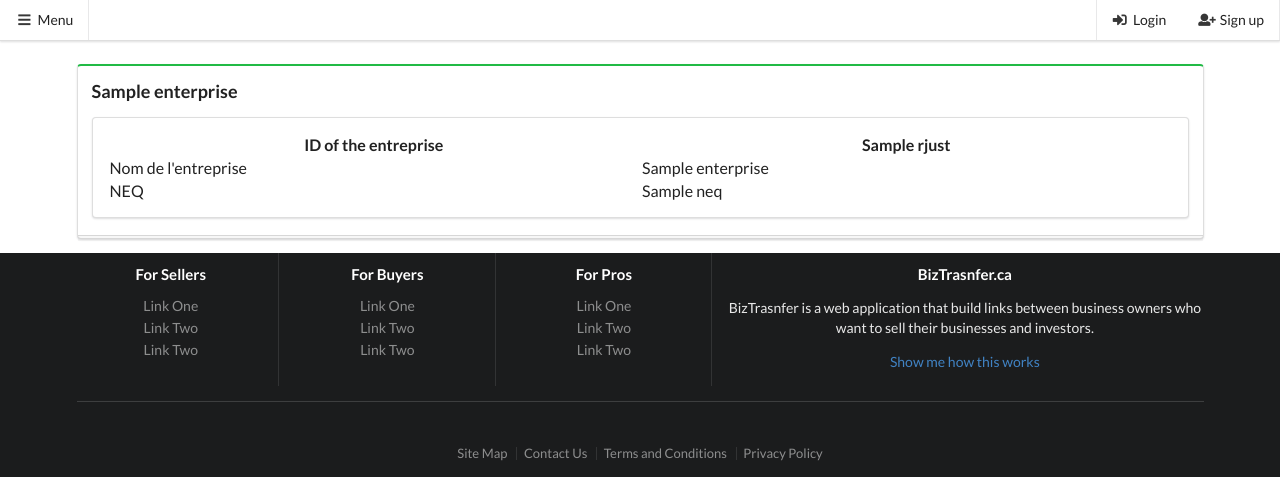
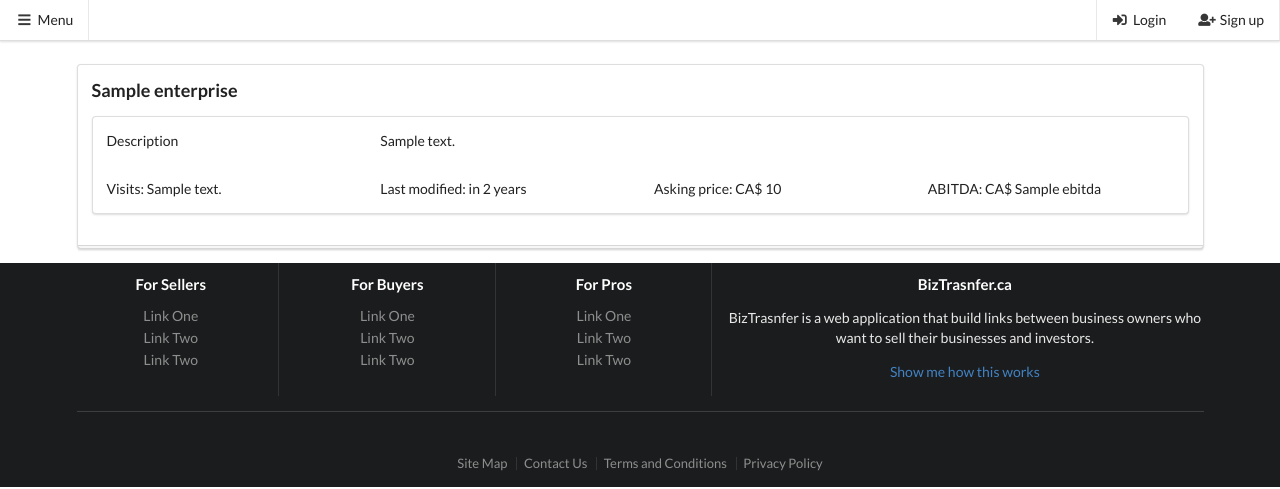
Before and after one commit to IPCONNEX/BizTransfer, a Flask app: page /listings/ in a window 1280 px wide. Shown: the top 489 px of the page. Run offline with Flask 2, Linux system fonts and the light colour scheme; a database or web service that is not in the repository returns one stand-in record (values such as "Sample title"); parts of the project's set-up code (start-up, migrations or seed data) failed here and were passed over; some libraries are stand-ins or nearby versions.

Commit message:
adjust-newpost-config-file +working
+ Config based on Class
+ Env variable to launch
+ next button on new post part of the layout

- review the fields to enter
- work on DB structure
- config file for DB

```diff
--- a/BizTransfer.py
+++ b/BizTransfer.py
@@ -1,25 +1,33 @@
 #! Python
 #  BizTransfer Web Application for Business exchanges
 
-from flask import render_template, request, Flask, flash, redirect, url_for, session, logging
+from flask import render_template, request, Flask, flash, redirect, url_for, session, logging, jsonify
+from flask_moment import Moment
+from itsdangerous import URLSafeTimedSerializer, BadTimeSignature
+from flask_mail import Message, Mail
 from random import randint
 from functools import wraps
 from passlib.hash import sha256_crypt
 from lib.AppDB import AppDB
 from datetime import datetime
 from lib.ToolBox import int_all
-import json
+import os
 
 DB = AppDB()
 usersDB = DB.GetUsersDB()
 enterprisesDB = DB.GetEnterprisesDB()
+serializer = URLSafeTimedSerializer('Sec3ret_key!')
 #  TODO load all languages initially, send the right language based on the session
 #  TODO change the language to en <> english to be pushed in pages
 #  TODO can be used to show dates flask_moment
 
 # THE APP
+app = Flask(__name__)
 
-app = Flask(__name__)
+app.config.from_object(os.environ['APP_SETTINGS'])
+
+moment = Moment(app)
+mail = Mail(app)
 
 
 def is_logged_in(f):
@@ -58,21 +66,22 @@ def language(lang):
 
 @app.route("/", methods=["GET"])
 def index():
-    if not session['statics']:
+    # print("MAIL_SERVER = " + os.environ.get('MAIL_SERVER'))
+    if session.get('statics') is not None:
         session['statics'] = define_language(request)
     return render_template('index.html')
 
 
 @app.route("/listings/", methods=["GET"])
 def listings():
-    return render_template('listings.html', enterprisesDB=enterprisesDB.find({'valide': True}))
+    return render_template('listings.html', enterprisesDB=enterprisesDB.find({'valid': True}))
 
 
 @app.route("/ent/<string:id>/", methods=["GET"])
 @is_logged_in
 def ent(id):
-    profile = enterprisesDB.find_one({"id": id})
-    enterprisesDB.update_one({'id': id}, {'$inc': {'visits': 1}})
+    profile = enterprisesDB.find_one({"id": id}, {'_id': False})
+    enterprisesDB.update_one({'id': id}, {'$inc': {'visits': 1}}, upsert=True)
     #  TODO include flask_moment to track the time when the post created and updated from Flask Web Dev ch3 UTC based
     return render_template('profile.html', profile=profile)
 
@@ -157,7 +166,7 @@ def newpost(newId='0', step=1):
                                                               'market_online': request.form.get('market_online')}},
                                      upsert=True)
             flash("You successfully sent your enterprise for review", "success")
-            return redirect(url_for('dashboard', id=newId))
+            return redirect(url_for('dashboard'))
 
     if request.method == 'GET':
         return render_template('newpost.html', step=step, current_profile=current_profile)
@@ -177,11 +186,13 @@ def login():
         email = request.form['email']
         password = request.form['password']
         if usersDB.find_one({'email': email}):
+            #  TODO verify that the account is verified
             hashPass = usersDB.find_one({'email': email})['password']
             if sha256_crypt.verify(password, hashPass):
                 session['logged'] = True
                 session['username'] = usersDB.find_one({'email': email})['firstname']
                 session['email'] = email
+                #  TODO update last login data on the DB
                 flash("Login successful", "success")
                 try:
                     origin_url = session['origin_url']
@@ -203,17 +214,35 @@ def signup():
             return render_template('signup.html')
 
         hashPassword = sha256_crypt.encrypt(request.form['password']).encode()
-        usersDB.insert({'name': request.form['name'], 'email': request.form['email'], 'phone': request.form['phone'],
-                        'password': hashPassword})
-        flash("Your account has been created successfully", "success")
+        usersDB.insert({'firstname': request.form['firstname'], 'lastname': request.form['lastname'],
+                        'email': request.form['email'],'phone': request.form['phone'], 'password': hashPassword})
+        token = serializer.dumps(request.form['email'], salt='confirm-email')
+        msg = Message('Confirm email', sender='oelmohri@gmail.com', recipients=[request.form['email']])
+        link = url_for('confirm_email', token=token, _external=True)
+        msg.body = '<h3>Your confirmation link is: ' + link
+        mail.send(msg)
+        flash("Your account has been created, Please check your email to validate your account", "warning")
         return redirect(url_for('login'))
 
     return render_template('signup.html')
 
 
+@app.route("/signup/confirm_email/<token>")
+def confirm_email(token):
+    try:
+        email = serializer.loads(token, salt='confirm-email')
+        usersDB.update_one({'email': email}, {"$set": {'account.email_confirmed': True}}, upsert=True)
+        #  TODO update the account creation date
+        flash("Your email is successfully validated, you can login now", "success")
+    except BadTimeSignature:
+        flash("A wrong confirmation link has been provided, please click again on the confirmation link", "error")
+    return redirect(url_for('login'))
+
+
 @app.route("/signout/", methods=['GET'])
 def logout():
     session['logged'] = False
+    #  TODO update the last signout date
     flash('Successfully logged out of your session', "info")
     return redirect(url_for('index'))
 
@@ -221,7 +250,7 @@ def logout():
 @app.errorhandler(404)
 def page_not_found(e):
     #  TODO setup an personalized page for 404 error return page+message error
-    return "<h1 style='text-align: center'>PAGE NOT FOUND</h1><p>e</p>"
+    return "<h1 style='text-align: center'>PAGE NOT FOUND</h1>"
 
 
 @app.errorhandler(500)
@@ -231,7 +260,7 @@ def page_not_found(e):
 
 
 #  TODO attach the key and the BD key into a local environment file instead of hardcoded
-app.secret_key = "secr3tkey"
 
-if __name__ == '__main__':
-    app.run(debug=True, host='0.0.0.0', port=5001)
+
+# if __name__ == '__main__':
+#     app.run(host='0.0.0.0', port=5001)
--- a/templates/dashboard.html
+++ b/templates/dashboard.html
@@ -22,7 +22,7 @@
                     {{ session['username'] }}
                 </div>
                 <div class="ui segment">
-                    <p>Offer new business for sale</p>
+                    <p><a href="/newpost/0/1">Add new enterprise for sell</a></p>
                     <p>para 2</p>
                 </div>
                 <div class="ui segment">
@@ -47,6 +47,7 @@
                                         <div class="ui circular label green">Online</div>
                                     {% elif enterprise.submitted != Null %}
                                         <div class="ui circular label blue">Under review</div>
+                                        <!-- TODO validate the publish will change the value submitted -->
                                     {% else %}
                                         <div class="ui circular label orange">Not submitted</div>
                                     {% endif %}
@@ -55,6 +56,7 @@
                             </div>
                             <div class="ui six wide column">
                                 <a href="/newpost/{{ enterprise['id'] }}/1/"><button class="ui button tiny green right floated">Modify</button></a>
+                                <a href="/ent/{{  enterprise['id'] }}"><button class="ui button tiny primary right floated">Preview</button></a>
                                 <button class="ui button tiny red right floated">Delete</button>
                             </div>
                         </div>
--- a/templates/includes/newpost/_financial.html
+++ b/templates/includes/newpost/_financial.html
@@ -1,4 +1,3 @@
-<form method="POST" class="ui form" action="">
 
     <div class="ui container segment stretched">
         <div class="field">
@@ -59,8 +58,7 @@
         </div>
     </div>
 
-    <input type="submit" class="ui button large primary green right floated" value="Next"></input>
-</form>
+
 
 
 <!-- Form validation -->
--- a/templates/includes/newpost/_general.html
+++ b/templates/includes/newpost/_general.html
@@ -1,4 +1,3 @@
-<form method="POST" class="ui form" action="">
 
     <div class="ui container segment stretched">
         <div class="field">
@@ -39,8 +38,6 @@
         </div>
     </div>
 
-    <input type="submit" class="ui button large primary green right floated" value="Next"></input>
-</form>
 
 
 
--- a/templates/includes/newpost/_operations.html
+++ b/templates/includes/newpost/_non_financial.html
@@ -1,4 +1,3 @@
-<form method="POST" class="ui form" action="">
 
     <div class="ui container segment stretched">
         <div class="two fields">
@@ -79,9 +78,8 @@
     </div>
 
     <button class="ui button red large" action="/dashboard">Cancel</button>
-    <input type="submit" class="ui button large green right floated" value="Next"></input>
+
     <button class="ui button primary right floated large " action="/newpost/{{ newId }}/3">Previous</button>
-</form>
 
 
 <!-- Form validation -->
--- a/templates/includes/newpost/_profile.html
+++ b/templates/includes/newpost/_profile.html
@@ -1,4 +1,3 @@
-<form method="POST" class="ui form" action="">
 
     <div class="ui container segment stretched">
         <div class="field">
@@ -71,8 +70,6 @@
         </div>
     </div>
 
-    <input type="submit" class="ui button large primary green right floated" value="Next"></input>
-</form>
 
 
 <!-- Form validation -->
--- a/templates/listings.html
+++ b/templates/listings.html
@@ -1,34 +1,50 @@
 
 {% extends "includes/layout.html" %}
+
+{% block title %} - Dashboard{% endblock %}
+
+{% block head %}
+    {{ super() }}
+    {{ moment.include_moment() }}
+    <style>
+
+    </style>
+
+{% endblock %}
 
 {% block body %}
 
 {% for post in enterprisesDB %}
 
 
-<div class="ui container segment stacked green">
+<div class="ui container segment stacked">
 
-    <a href="/ent/{{ post['id'] }}" class="ui header">{{ post['entr_name'] }}</a>
+    <a href="/ent/{{ post['id'] }}" class="ui header">{{ post['title'] }}</a>
 
-    <div class="ui segment">
+    <div class="ui segment grid">
+        <div class="ui column row">
+            <div class="ui four wide column">
+                Description
+            </div>
+            <div class="ui twelve wide column">
+                {{ post.get('description') }}
+            </div>
+        </div>
+        <div class="ui column row">
+            <div class="ui four wide column">
+                Visits: {{ post.get('visits') }}
+            </div>
+            <div class="ui four wide column">
+                Last modified: {{ moment(post.get('modified')).fromNow(refresh=True) }}
+            </div>
+            <div class="ui four wide column">
+                Asking price: CA$ {{ post.get('ask_price') }}
+            </div>
+            <div class="ui four wide column">
+                ABITDA: CA$ {{ post.get('ebitda') }}
+            </div>
+        </div>
 
-      <!-- Table -->
-
-        <table class="table" style="width:100%">
-                    <tr>
-                <th width="50%">ID of the entreprise</th>
-                <th width="50%">{{ post['id'].rjust(6, '0') }}</th>
-              </tr>
-              <tr>
-                <td>Nom de l'entreprise</td>
-                <td>{{ post['entr_name'] }}</td>
-              </tr>
-              <tr>
-                <td>NEQ</td>
-                <td>{{ post['neq'] }}</td>
-              </tr>
-
-        </table>
     </div>
 
 
--- a/templates/login.html
+++ b/templates/login.html
@@ -14,7 +14,7 @@
             <div class="ui ten wide computer twelve wide tablet sixteen wide phone column">
                 <div class="ui segment stretched">
 
-                    <form method="POST" class="ui form" action="" id="login">
+                    <form method="POST" class="ui form" action="">
                         <div class="field">
                             <label>Email</label>
                             <input type="text" name="email" placeholder="Email address">
@@ -24,8 +24,7 @@
                             <input type="password" name="password" placeholder="">
                         </div>
 
-                        <input type="submit" name="submit" class="ui animated large submit button primary fluid" value="Login">
-                        <div class="ui error message"></div>
+                        <input type="submit" class="ui animated large submit button primary fluid" value="Login">
                     </form>
 
                 </div>
```
Also changed, not shown: lib/AppDB.py (+7 -1 lines), templates/includes/newpost/_advanced.html (added, +38 -0 lines), templates/newpost.html (+31 -18 lines), templates/profile.html (+40 -24 lines).
